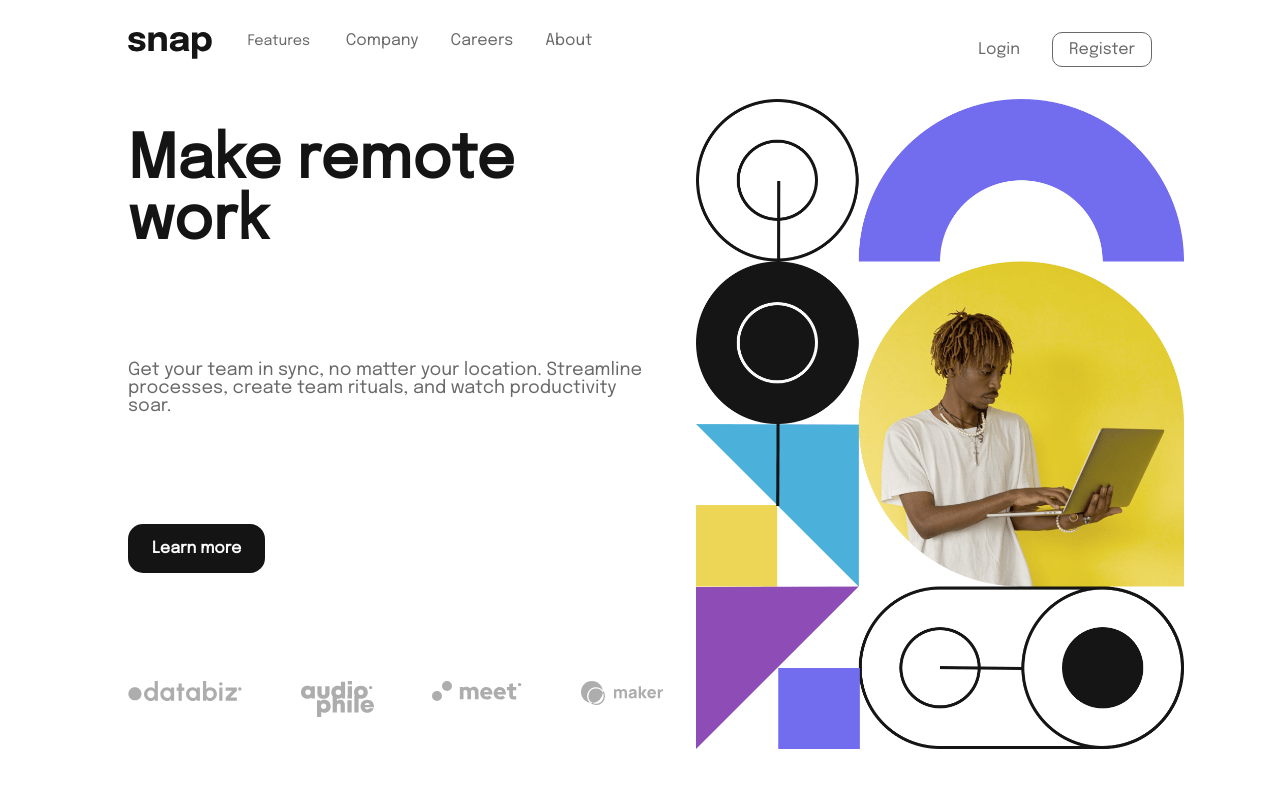
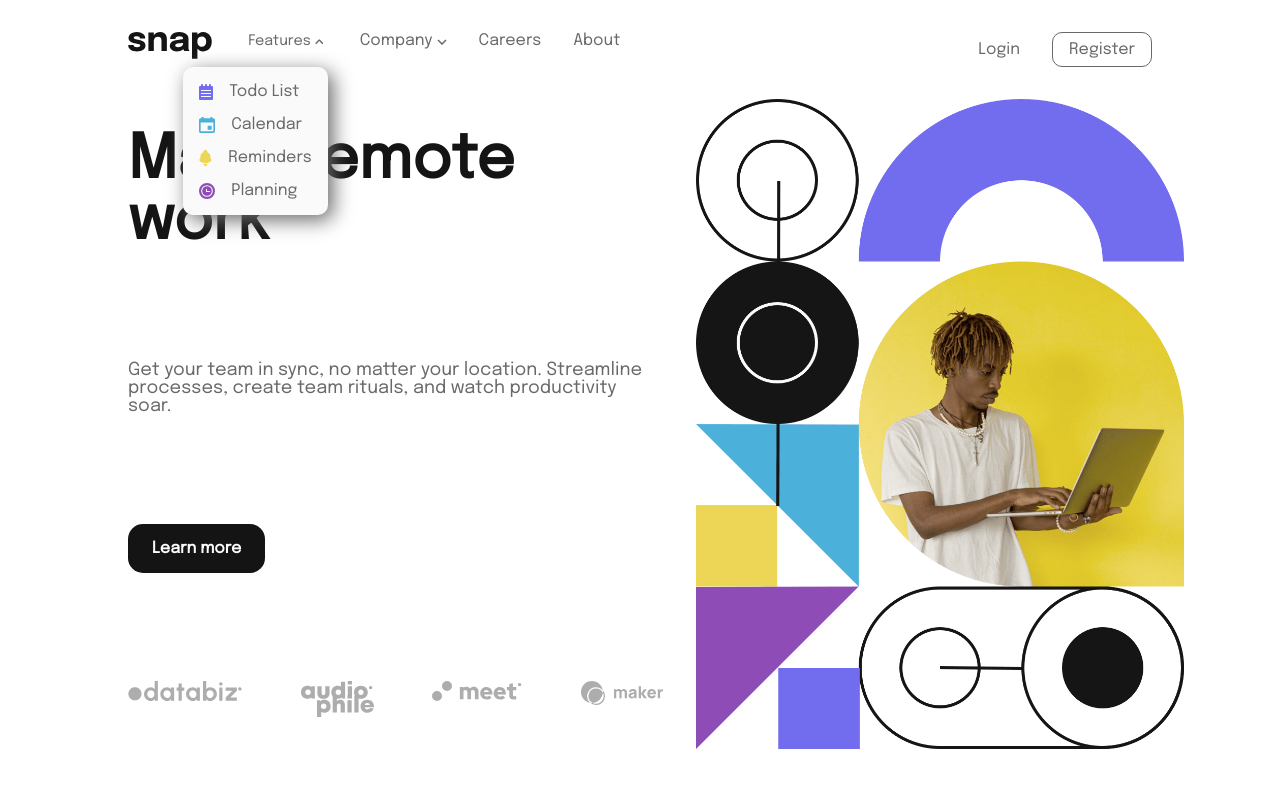
Before and after one commit to h3cat3/intro-section-with-dropdown-navigation-main, a plain HTML site: page index.html in a window 1280 px wide. Both pictures are taken after a click on the button "Features". Drawn offline with Linux system fonts and the light colour scheme; files whose address does not match are found by name.

Commit message:
dropdown menu for desktop
java script and scss style for the dropdown menu for desktop

```diff
--- a/dist/css/styles.css
+++ b/dist/css/styles.css
@@ -90,6 +90,36 @@ a {
   }
 }
 
+.nav__item--has-dropdown {
+  position: relative;
+}
+
+.nav__dropdown {
+  width: -moz-fit-content;
+  width: fit-content;
+  position: absolute;
+  flex-wrap: nowrap;
+  top: 100%;
+  background-color: var(--Gray-50);
+  padding: 1rem;
+  border-radius: 10px;
+  box-shadow: 5px 5px 20px var(--Gray-500);
+  display: flex;
+  flex-direction: column;
+  gap: 1rem;
+}
+
+.nav__dropdown--features {
+  right: 0;
+}
+
+.nav__dropdown-link {
+  display: flex;
+  align-items: center;
+  gap: 1rem;
+  white-space: nowrap;
+}
+
 @media (min-width: 64rem) {
   .intro {
     display: flex;
@@ -177,4 +207,8 @@ a:active, button:active, a:focus, button:focus, a:focus-visible, button:focus-vi
 .intro__btn:hover, .nav__btn--register:hover {
   background-color: var(--Gray-50);
   border: 2px solid var(--Gray-950);
+}
+
+.hidden {
+  display: none;
 }/*# sourceMappingURL=styles.css.map */
--- a/index.html
+++ b/index.html
@@ -25,20 +25,35 @@
         <li class="nav__item nav__item--has-dropdown">
           <button class="nav__link" aria-expanded="false" aria-controls="features-menu">
             Features
+            <img src="./images/icon-arrow-down.svg" alt="" class="nav__arrow">
+
           </button>
-          <ul id="features-menu" class="nav__dropdown" hidden>
-            <li><a href="#" class="nav__dropdown-link">Todo List</a></li>
-            <li><a href="#" class="nav__dropdown-link">Calendar</a></li>
-            <li><a href="#" class="nav__dropdown-link">Reminders</a></li>
-            <li><a href="#" class="nav__dropdown-link">Planning</a></li>
+          <ul id="features-menu" class="nav__dropdown nav__dropdown--features hidden">
+            <li><a href="#" class="nav__dropdown-link">
+              <img src="./images/icon-todo.svg" alt="" class="nav__dropdown-icon">
+              Todo List
+            </a></li>
+            <li><a href="#" class="nav__dropdown-link">
+              <img src="./images/icon-calendar.svg" alt="" class="nav__dropdown-icon">
+              Calendar
+            </a></li>
+            <li><a href="#" class="nav__dropdown-link">
+              <img src="./images/icon-reminders.svg" alt="" class="nav__dropdown-icon">
+              Reminders
+            </a></li>
+            <li><a href="#" class="nav__dropdown-link">
+              <img src="./images/icon-planning.svg" alt="" class="nav__dropdown-icon">
+              Planning
+            </a></li>
           </ul>
         </li>
 
         <li class="nav__item nav__item--has-dropdown">
           <button class="nav__link" aria-expanded="false" aria-controls="company-menu">
             Company
+            <img src="./images/icon-arrow-down.svg" alt="" class="nav__arrow">
           </button>
-          <ul id="company-menu" class="nav__dropdown" hidden>
+          <ul id="company-menu" class="nav__dropdown hidden">
             <li><a href="#" class="nav__dropdown-link">History</a></li>
             <li><a href="#" class="nav__dropdown-link">Our Team</a></li>
             <li><a href="#" class="nav__dropdown-link">Blog</a></li>
@@ -63,6 +78,7 @@
       </button>
     </nav>
   </header>
+
   <!-- mobile menu -->
     <aside id="mobile-menu" class="mobile-menu" hidden>
       <nav class="mobile-menu__nav" aria-label="Mobile navigation">
@@ -112,7 +128,7 @@
   <main class="main">
     <section class="intro">
        <picture class="intro__image">
-        <source media="(min-width: 768px)" srcset="./images/image-hero-desktop.png">
+        <source media="(min-width: 64rem)" srcset="./images/image-hero-desktop.png">
         <img src="./images/image-hero-mobile.png" alt="Man working remotely on a laptop" class="intro__hero">
       </picture>
       <div class="intro__content">
@@ -130,6 +146,6 @@
 
     </section>
   </main>
-
+<script src="main.js"></script>
 </body>
 </html>
--- /dev/null
+++ b/main.js
@@ -0,0 +1,12 @@
+const dropdownBtn = document.querySelectorAll('.nav__item--has-dropdown');
+const dropdownCard = document.querySelectorAll('.nav__dropdown');
+const dropdownArrow = document.querySelectorAll('.nav__arrow');
+
+dropdownBtn.forEach((btn, index) => {
+  btn.addEventListener('click', () => {
+    const isExpanded = btn.getAttribute('aria-expanded') !== 'true';
+    dropdownArrow[index].src = isExpanded ? './images/icon-arrow-up.svg' : './images/icon-arrow-down.svg';
+    btn.setAttribute('aria-expanded', isExpanded);
+    dropdownCard[index].classList.toggle('hidden');
+  });
+});
```
